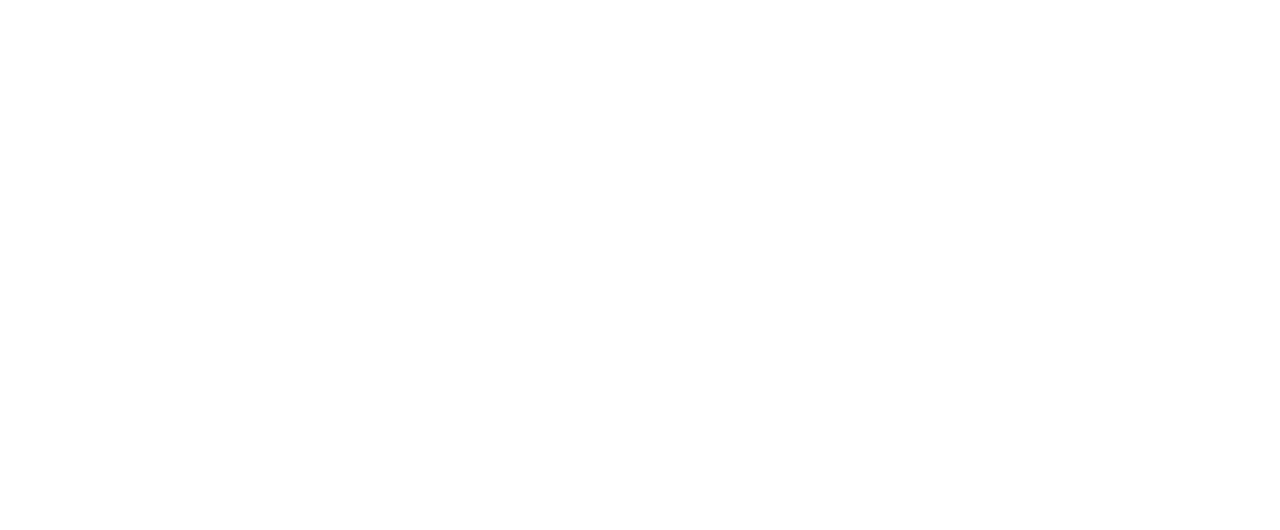
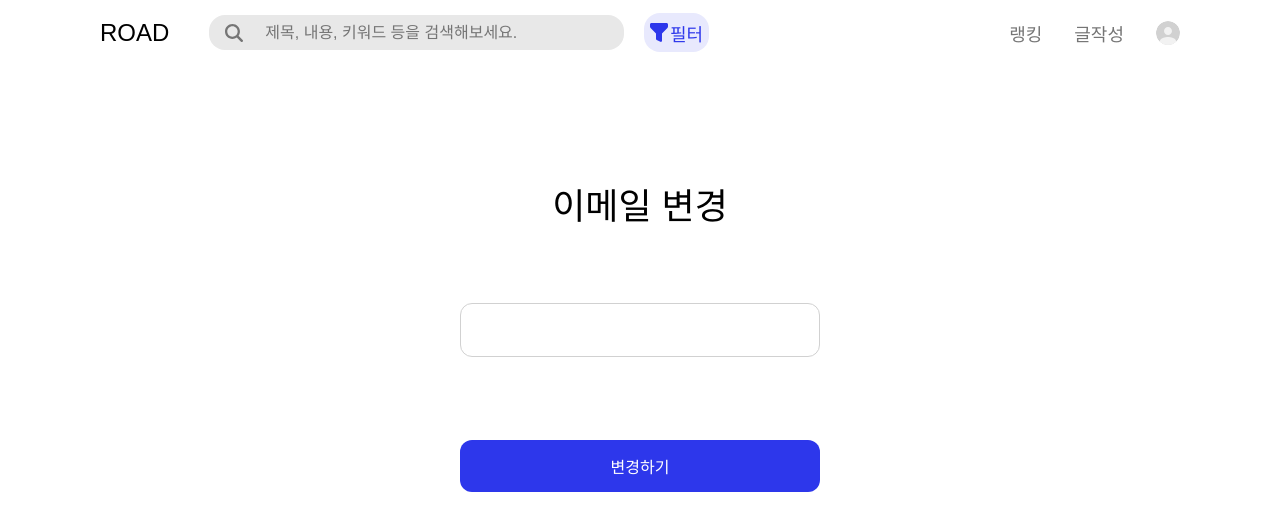
Before and after one commit to Log-Road/Road-FrontEnd, a React (Create React App) app: page /changeEmail in a window 1280 px wide. Before the commit this address had no page. Shown: the top 530 px of the page. Built offline with nearby package versions, Linux system fonts and the light colour scheme.

Commit message:
💄 :: 이메일 변경 페이지 퍼블리싱

```diff
--- a/src/Router/Router.jsx
+++ b/src/Router/Router.jsx
@@ -7,6 +7,7 @@
 import FindId from "../pages/FindID";
 import FindPassWord from "../pages/FindPassWord";
 import ChangePassWord from "../pages/ChangePassWord";
+import ChangeEmail from "../pages/ChangeEmail";
 import InformationPersonnel from "../pages/Admin/InformationPersonnel";
 import StudentInfoEdit from "../pages/Admin/StudentInfoEdit";
 
@@ -21,6 +22,7 @@
         <Route path="/findID" element={<FindId />} />
         <Route path="/findPassWord" element={<FindPassWord />} />
         <Route path="/changePassWord" element={<ChangePassWord />} />
+        <Route path="/changeEmail" element={<ChangeEmail />} />
         <Route path="/informationPersonnel" element={<InformationPersonnel />}/>
         <Route path="/studentInfoEdit" element={<StudentInfoEdit/>} />
       </Routes>
--- /dev/null
+++ b/src/pages/ChangeEmail.tsx
@@ -0,0 +1,107 @@
+import React, { useState } from "react";
+import styled from "styled-components";
+import { colors } from "../styles/colors"
+import Header from "../components/Header";
+
+
+export default function ChangeEmail() {
+
+    const [email, setEmail] = useState<String>("")
+    const [error, setError] = useState<String>("")
+
+    const checkedEmail = (e) => {
+        const emailRegx = /^[A-Za-z0-9_\.\-]+@[A-Za-z0-9\-]+\.[A-Za-z0-9\-]+/;
+        const userEmail = e.target.value
+        setEmail(userEmail)
+
+        if (emailRegx.test(userEmail) === false) {
+            setError("이메일 형식이 올바르지 않습니다")
+        }
+        else {
+            setError("")
+        }
+    }
+
+    return (
+        <Container>
+            <Header />
+            <Container>
+                <Contents>
+                    <Title>이메일 변경</Title>
+                    <Wrap>
+                        <Input onChange={checkedEmail} />
+                        <ErrorMessage>{error}</ErrorMessage>
+                    </Wrap>
+                    <Button>변경하기</Button>
+                </Contents>
+            </Container>
+        </Container>
+    )
+}
+
+const Container = styled.div`
+width: 100vw;
+height: 100vh;
+display: flex;
+flex-direction: column;
+gap: 120px;
+`
+
+const Contents = styled.div`
+display: flex;
+flex-direction: column;
+justify-content: center;
+align-items: center;
+gap: 75px;
+`
+
+const Wrap = styled.div`
+display: flex;
+flex-direction: column;
+gap: 0.5em;
+`
+
+const Title = styled.p`
+font-family: "Pretendard-Bold";
+font-size: 36px;
+line-height: 120%;
+`
+
+const ErrorMessage = styled.p`
+font-family: 'Pretendard-Regular';
+font-size: 0.8em;
+color: ${colors.Error};
+`
+
+const Input = styled.input`
+width: 22.5em;
+height: 3.38em;
+border: 0.08em solid ${colors.Gray["gray 200"]};
+border-radius: 0.75em;
+padding: 0 1.5em;
+font-family: 'Pretendard-Regular';
+font-size: 1em;
+
+&:focus {
+    border-color: ${colors.Main};
+    outline: none;
+  }
+`
+
+const Button = styled.div`
+width: 22.5em;
+height: 3.25em;
+border: none;
+border-radius: 0.75em;
+background-color: ${colors.Main};
+color: #fff;
+display: flex;
+justify-content: center;
+align-items: center;
+font-family: 'Pretendard-Medium';
+font-size: 1em;
+
+&:hover {
+    background-color: ${colors.Blue["main 600"]};
+}
+`
```
